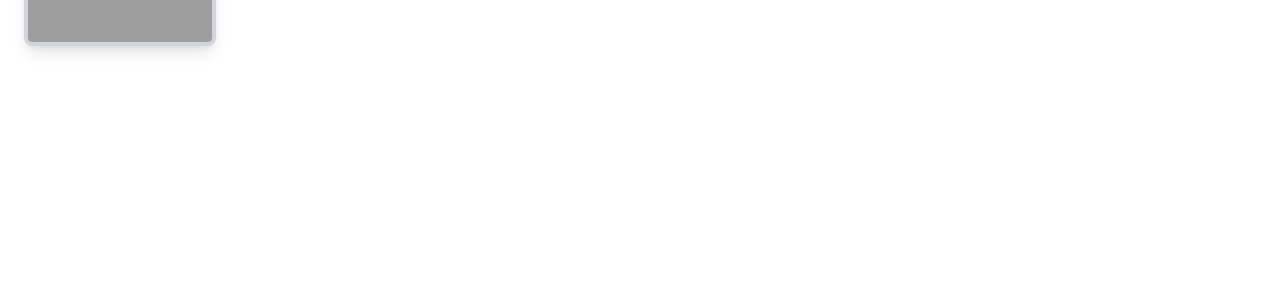
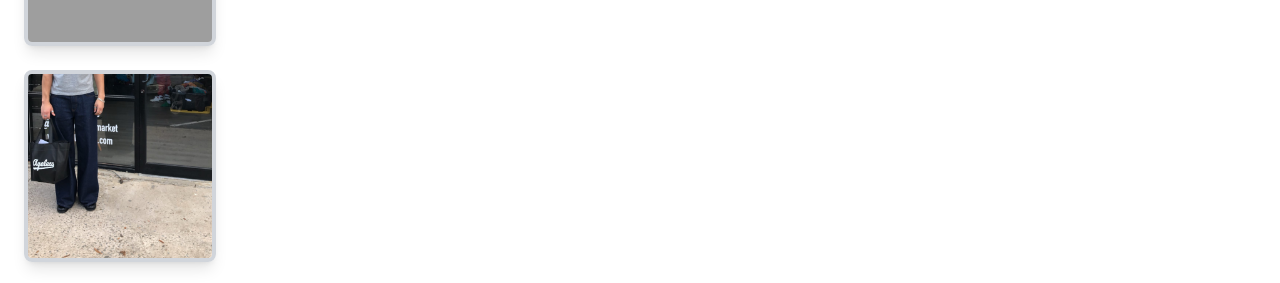
Before and after one commit to camscott16/casctt, a Next.js app: page /about in a window 1280 px wide. Shown: the part 666-949 px from the top of the page. Before the commit the page ends 864 px from the top, so only its background shows below. Built offline with nearby package versions, Linux system fonts and the light colour scheme; grey boxes are pictures that could not be loaded.

Commit message:
new fix for apos

```diff
--- a/app/about/page.tsx
+++ b/app/about/page.tsx
@@ -33,6 +33,15 @@
             className="object-cover w-full h-full"
           />
         </div>
+        <div className="w-48 h-48 border-4 border-gray-300 rounded-lg shadow-lg overflow-hidden">
+          <Image
+            src="/ageless.PNG" // Replace with your image path
+            alt="About Image 4"
+            width={192}
+            height={192}
+            className="object-cover w-full h-full"
+          />
+        </div>
       </div>
 
       {/* Right Section - Bio & Pinterest Board */}
@@ -46,7 +55,7 @@
             projects, I love solving complex problems and making an impact.
           </p>
           <p className="text-black mt-4">
-            In my free time, I enjoy learning about anything and everything. Also studying to get my private pilot's liscence.
+            In my free time, I enjoy learning about anything and everything. Also studying to get my private pilot&apos;s liscence.
           </p>
           <p className="text-black mt-4">
            Checkout the pinterest for some fit inspo :P
```
